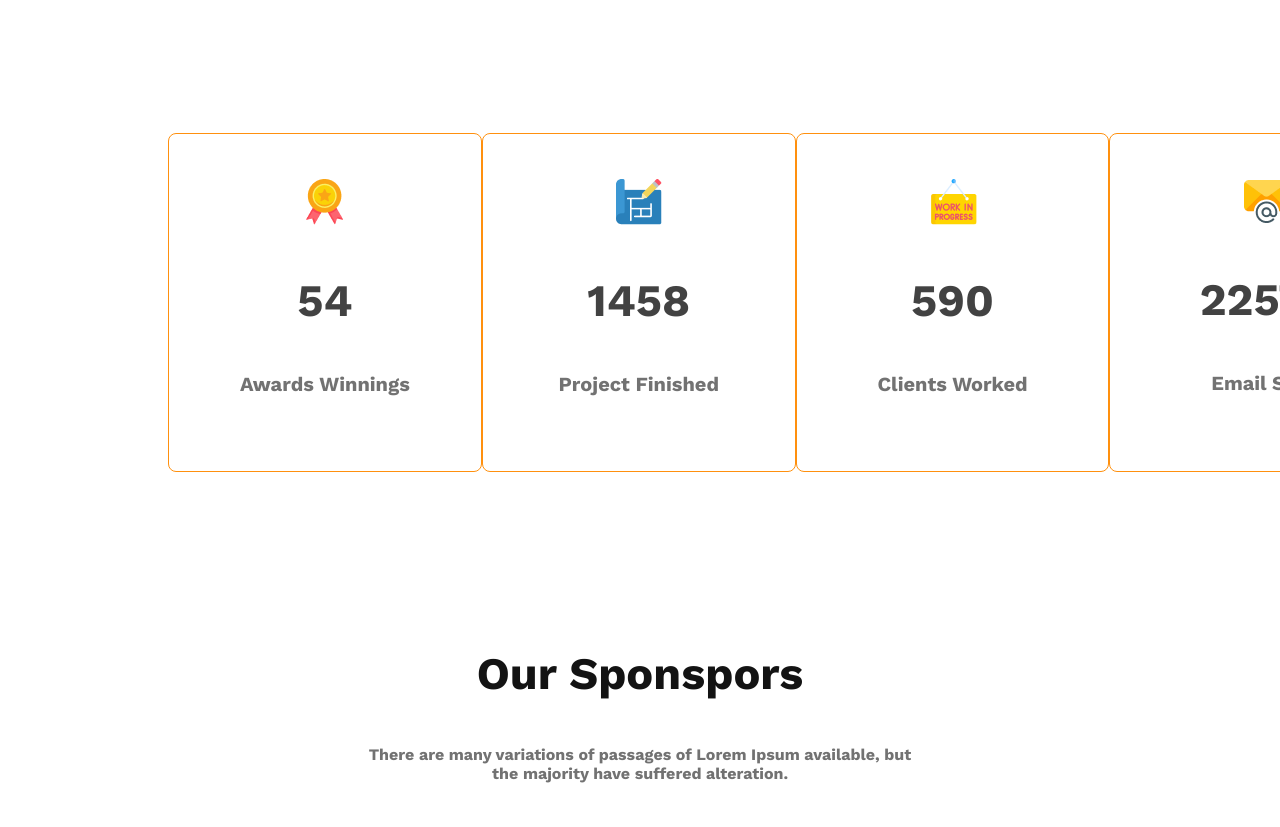
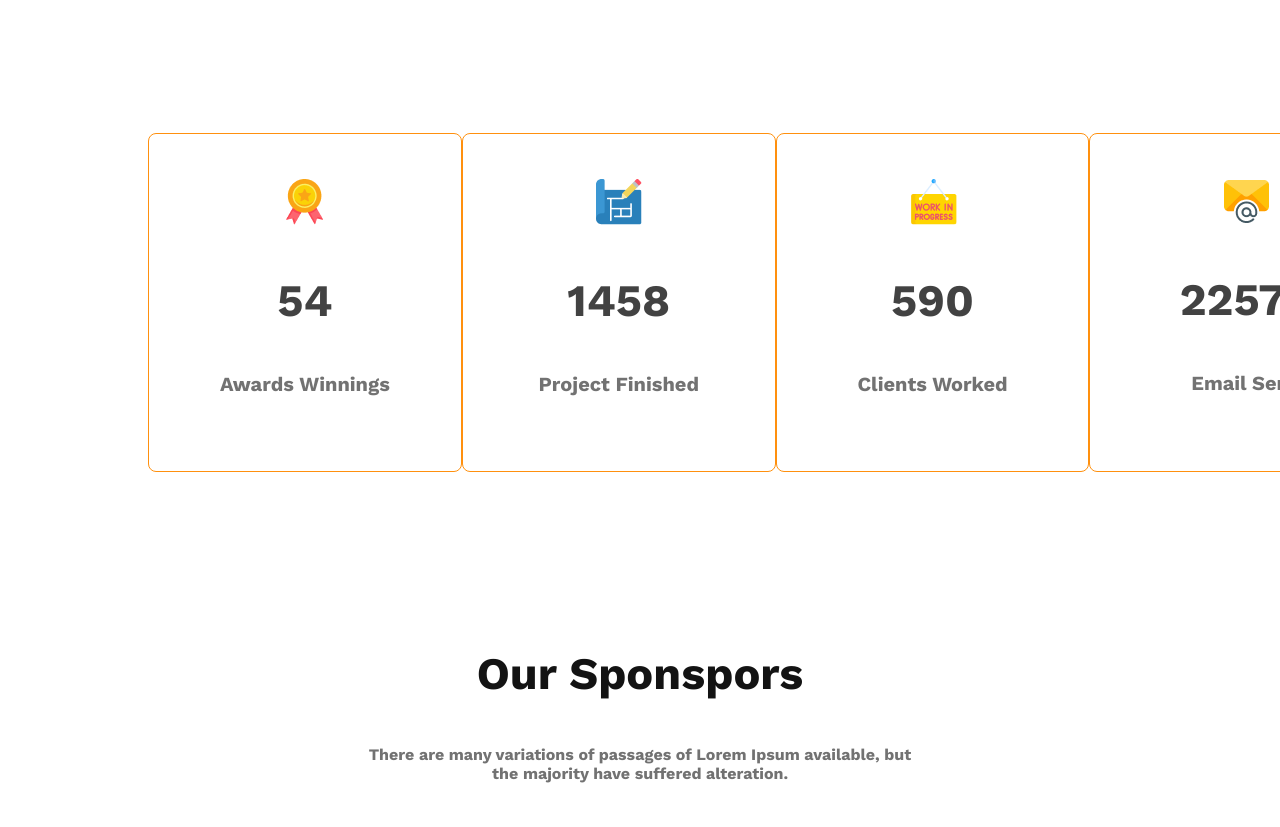
Before and after one commit to nosiba28/responsive-g3-architects, a plain HTML site: page index.html in a window 1280 px wide. Shown: the part 4380-5207 px from the top of the page. Drawn offline with nearby package versions, Linux system fonts and the light colour scheme.

Commit message:
added all

```diff
--- a/styles/style.css
+++ b/styles/style.css
@@ -11,7 +11,7 @@
 
 }
 
-/* nav section */
+/* nav section styles */
 nav {
     display: flex;
     justify-content: space-between;
@@ -48,7 +48,7 @@ nav ul li a {
     color: #424242;
 }
 
-/* banner section */
+/* banner section styles*/
 .banner {
     text-align: center;
 }
@@ -56,14 +56,12 @@ nav ul li a {
 .banner-title {
     font-weight: 700;
     font-size: 64px;
-    /* text-align: center; */
 
 }
 
 .banner-info {
     font-weight: 400;
     font-size: 16px;
-    /* text-align: center; */
     color: #727272;
 }
 
@@ -182,9 +180,6 @@ nav ul li a {
     font-weight: 600;
     font-size: 20px;
     color: #131313;
-
-
-
 }
 
 .future-feature-description {
@@ -248,8 +243,8 @@ nav ul li a {
     grid-template-columns: repeat(4, 1fr);
     justify-content: space-evenly;
     text-align: center;
-    padding-left: 60px;
-    padding-right: 75px;
+    padding-left: 40px;
+    padding-right: 35px;
     margin-top: 40px;
 }
 
@@ -371,15 +366,15 @@ nav ul li a {
     color: #424242;
 }
 
-/* ------------------------
-       Media queries
---------------------- */
+/* --------------------------------------------------------------------------
+                          Media queries
+-----------------------------------------------------------------------------*/
 
-/* Mobile devices */
+/* ===========> Mobile devices <============ */
+
 @media only screen and (max-width:688px) {
     .header {
         width: 100%;
-        /* background-color: #727272; */
     }
 
     nav {
@@ -393,10 +388,8 @@ nav ul li a {
     .nav-title {
         text-align: center;
         font-size: 35px;
-        /* line-height: 53px; */
         font-weight: 700;
         color: #131313;
-        /* padding-top: 70px;*/
         padding: 0px;
     }
 
@@ -411,7 +404,6 @@ nav ul li a {
 
     nav ul li {
         list-style: none;
-        /* padding-left: 50px; */
         padding: 0px;
         font-weight: 500;
         font-size: 15px;
@@ -422,14 +414,12 @@ nav ul li a {
     .banner-title {
         font-weight: 700;
         font-size: 50px;
-        /* text-align: center; */
 
     }
 
     .banner-info {
         font-weight: 400;
         font-size: 12px;
-        /* text-align: center; */
         padding-left: 20px;
         padding-right: 15px;
     }
@@ -465,8 +455,6 @@ nav ul li a {
     .features {
         display: grid;
         grid-template-columns: repeat(1, 1fr);
-        /* row-gap: 24px;
-    column-gap: 24px; */
         row-gap: 18px;
 
     }
@@ -484,8 +472,6 @@ nav ul li a {
         padding: 0px;
         gap: 20px;
         padding-left: 20px;
-        /* padding-right: 125px; */
-        /* padding-top: 160px; */
     }
 
     .our-features-title {
@@ -503,11 +489,6 @@ nav ul li a {
 
     .btn-experience {
         margin-top: -100px;
-
-
-        /* width: 258px;
-        height: 109px; */
-
         border-radius: 8px;
         border: none;
         padding: 15px;
@@ -583,13 +564,9 @@ nav ul li a {
 
     .footer {
        width: 80%;
-
        height: 70px;
-       /* background: #FFF4E7; */
        border-radius: 8px;
-       /* text-align: center; */
        margin: 50px 10px 0px 30px;
-       /* text-align: center; */
     }
 
     .footer-description {
@@ -597,8 +574,6 @@ nav ul li a {
         padding-bottom: 18px;
         font-weight: 400;
         font-size: 13px;
-        /* text-align: center; */
-        /* color: #424242; */
     }
 
 }
```
Also changed, not shown: index.html (+3 -1 lines).
